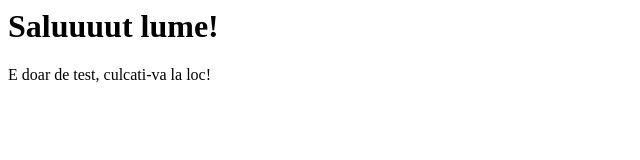
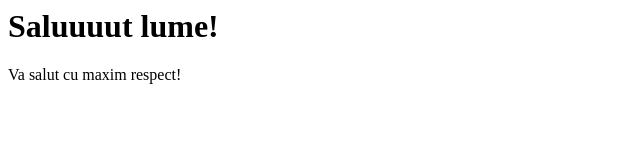
Before and after one commit to DragosWPSD/test-legendary-tutorial, a plain HTML site: page index.html in a window 1280 px wide. Shown: the full height of the page, 0-640 px from the left. Drawn offline with Linux system fonts and the light colour scheme.

Commit message:
feat:modificari in index

```diff
--- a/index.html
+++ b/index.html
@@ -1,2 +1,2 @@
 <h1>Saluuuut lume!</h1>
-<p>E doar de test, culcati-va la loc!</p>
+<p>Va salut cu maxim respect!</p>
```
